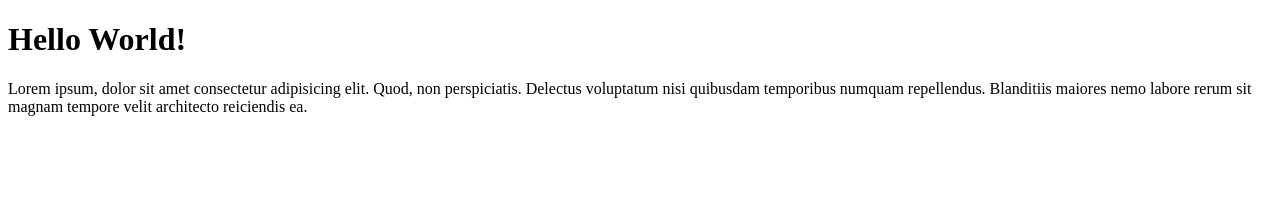
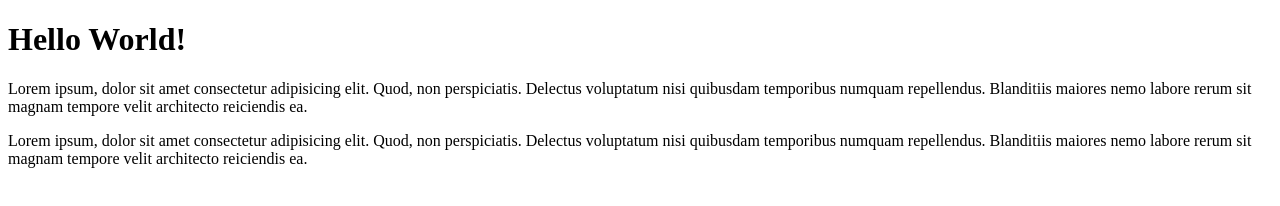
Before and after one commit to Dementevms/decobox, a plain HTML site: page index.html in a window 1280 px wide. Drawn offline with Linux system fonts and the light colour scheme.

Commit message:
Add js file

```diff
--- a/index.html
+++ b/index.html
@@ -9,5 +9,6 @@
 <body>
     <h1>Hello World!</h1>
     <p>Lorem ipsum, dolor sit amet consectetur adipisicing elit. Quod, non perspiciatis. Delectus voluptatum nisi quibusdam temporibus numquam repellendus. Blanditiis maiores nemo labore rerum sit magnam tempore velit architecto reiciendis ea.</p>
+    <p>Lorem ipsum, dolor sit amet consectetur adipisicing elit. Quod, non perspiciatis. Delectus voluptatum nisi quibusdam temporibus numquam repellendus. Blanditiis maiores nemo labore rerum sit magnam tempore velit architecto reiciendis ea.</p>
 </body>
 </html>
--- /dev/null
+++ b/js/scripts.js
@@ -0,0 +1 @@
+console.log('Hello World!');
```
